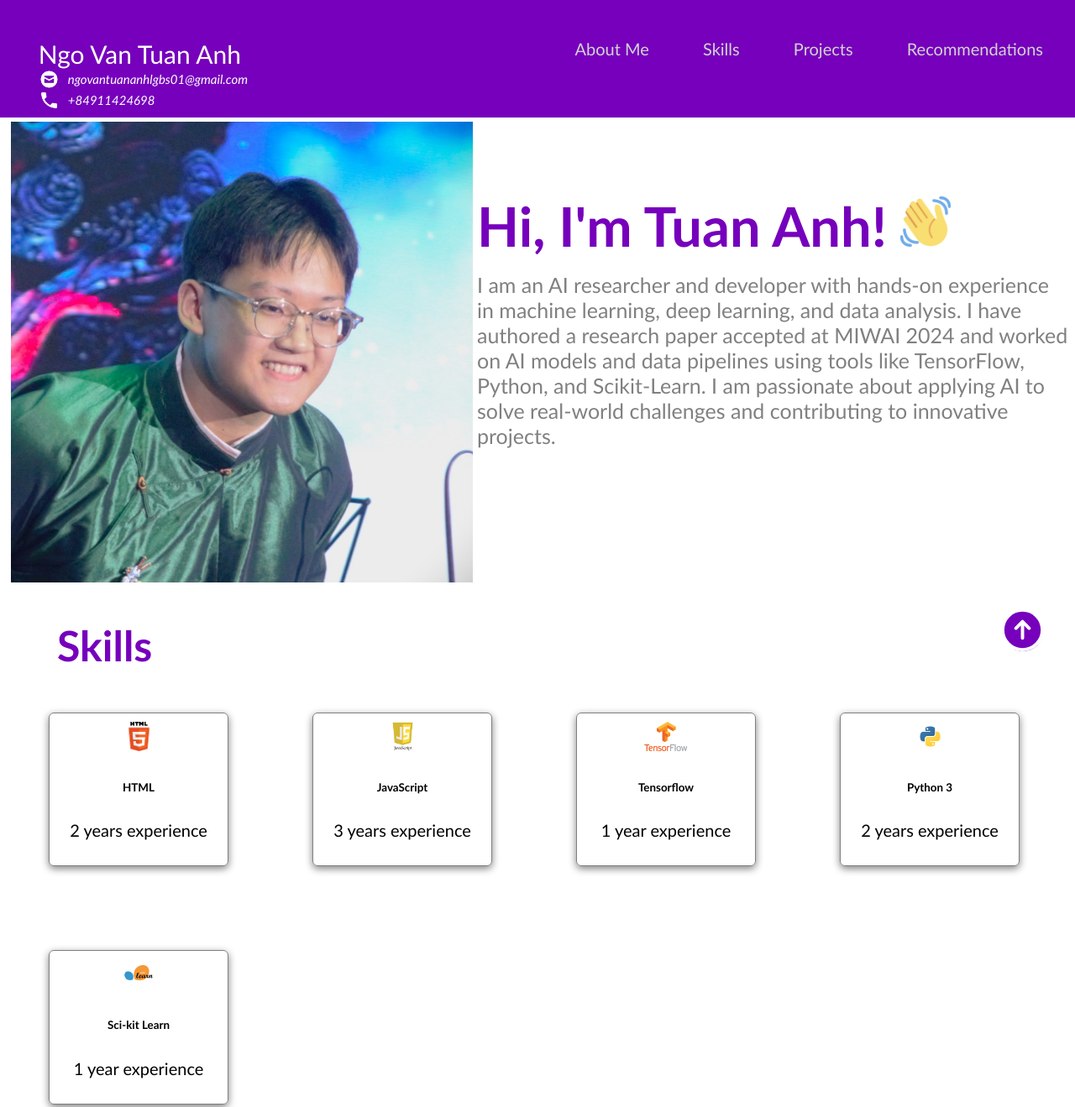
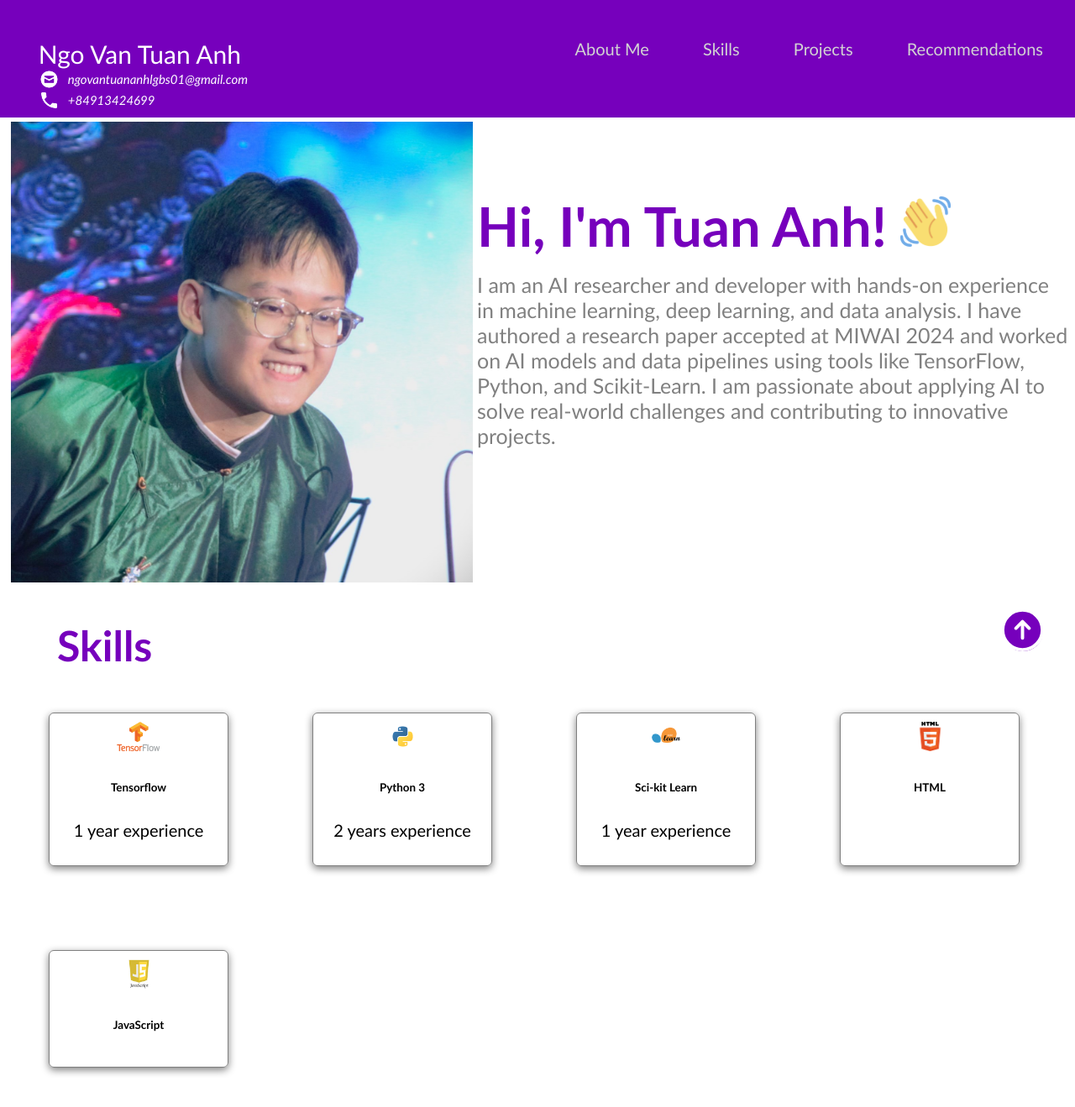
Before and after one commit to tuananhlsbg00/my_porfolio, a plain HTML site: page index.html in a window 1280 px wide. Shown: the top 1319 px of the page at 84% size. Drawn offline with Linux system fonts and the light colour scheme.

Commit message:
Update index.html

```diff
--- a/index.html
+++ b/index.html
@@ -18,7 +18,7 @@
         <div style="clear:both;"></div>
         <div class="contact_info">
           <img src="html_finalprojimages/phone.png" alt="https://icons8.com/icon/124377/circled-envelope"/>
-          +84911424698
+          +84913424699
 
         </div>
         </div>
@@ -57,17 +57,6 @@
       <div style="clear:both;"></div>
 
       <div class="all_skills">
-        <div class="skill">
-          <img src="html_finalprojimages/html5.png"/>
-          <h6>HTML</h6>
-          <p>2 years experience</p>
-        </div>
-
-        <div class="skill">
-          <img src="html_finalprojimages/js.jpeg"/>
-          <h6>JavaScript</h6>
-          <p>3 years experience</p>
-        </div>
 
         <div class="skill">
             <img src="html_finalprojimages/tensorflow.png"/>
@@ -87,7 +76,17 @@
             <p>1 year experience</p>
         </div>
 
-        <!-- Add more skills here -->
+        <div class="skill">
+          <img src="html_finalprojimages/html5.png"/>
+          <h6>HTML</h6>
+          <p></p>
+        </div>
+
+        <div class="skill">
+          <img src="html_finalprojimages/js.jpeg"/>
+          <h6>JavaScript</h6>
+          <p></p>
+        </div>
 
 
       </div>
```
